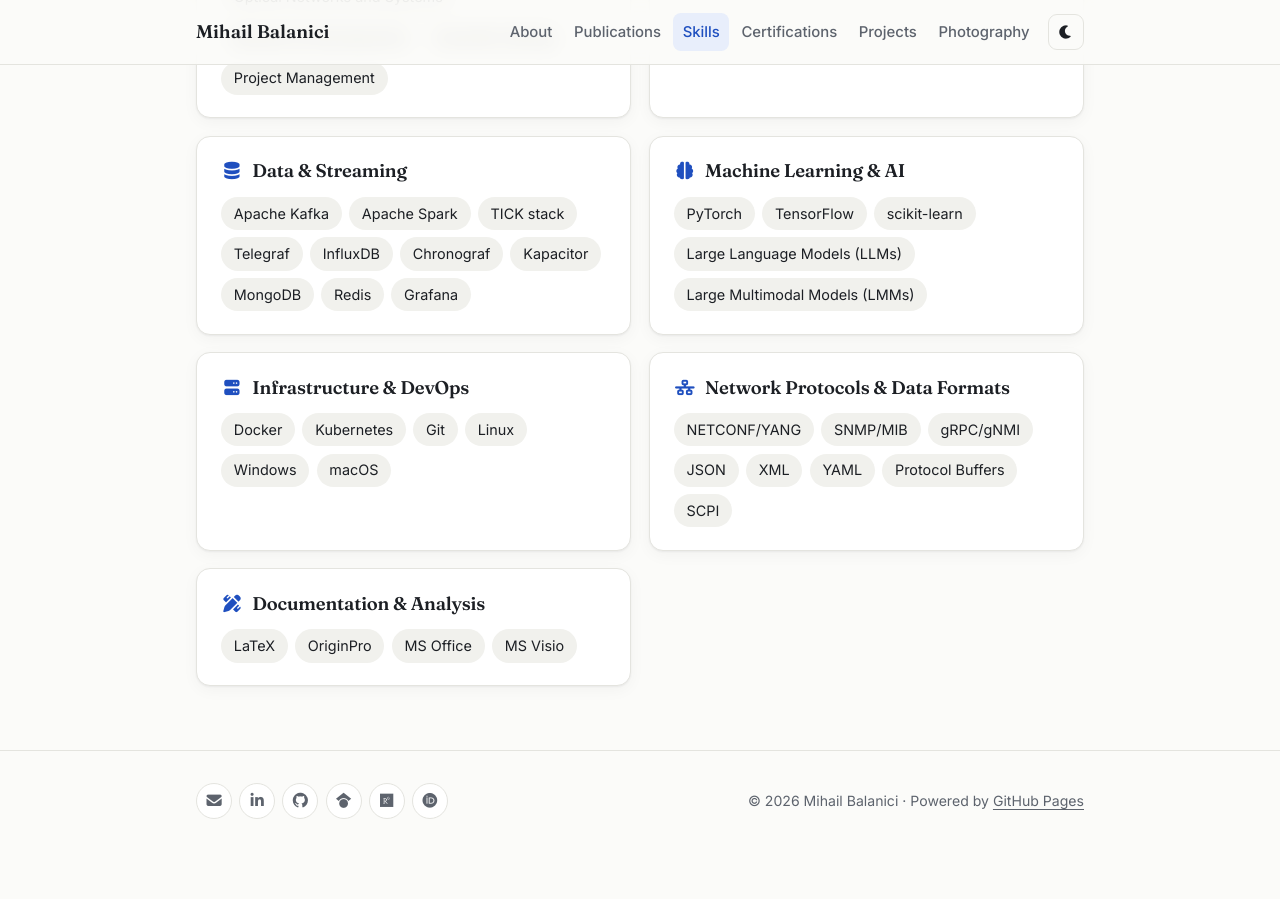
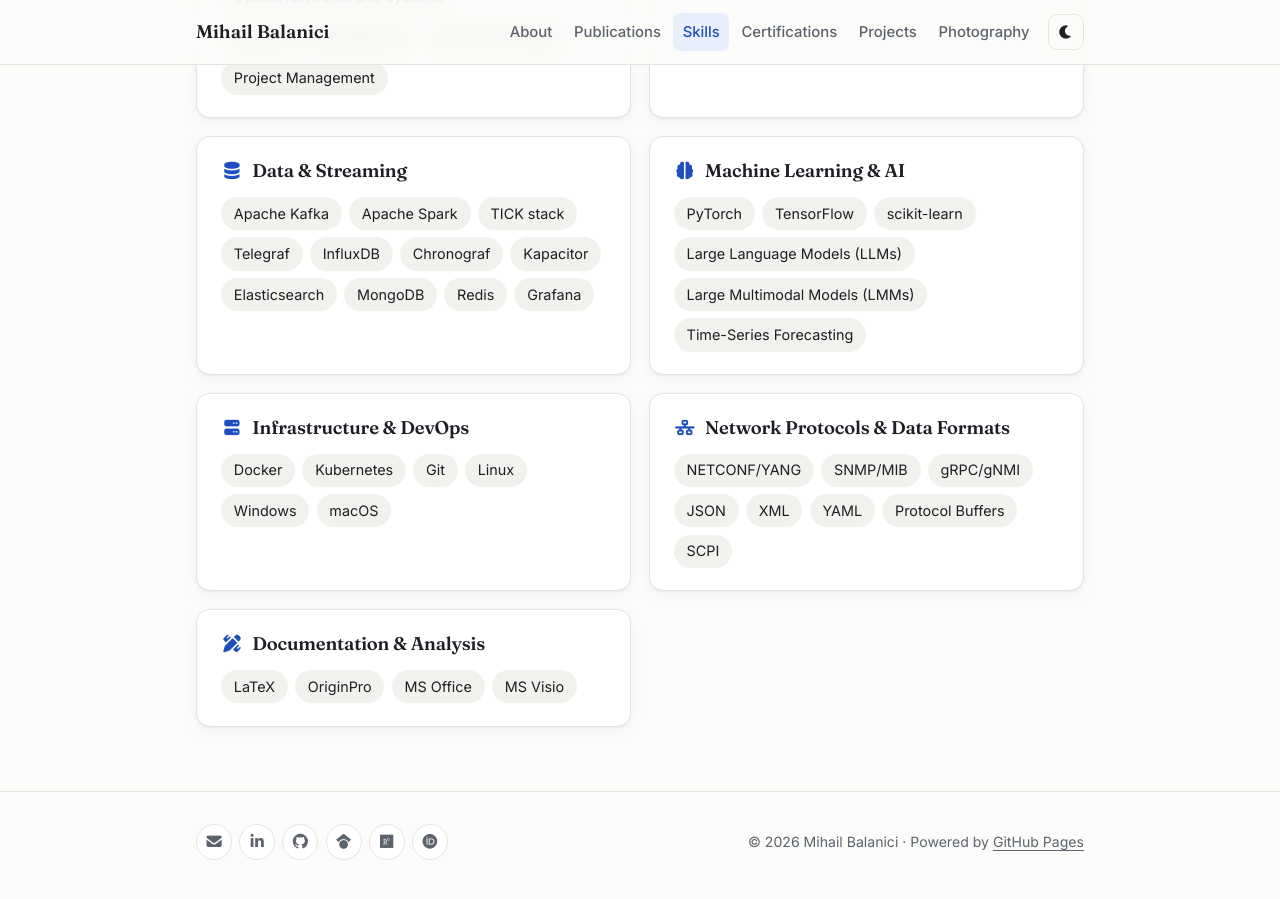
Before and after one commit to mihailbalanici/mihailbalanici.github.io, a Jekyll site: the page built from skills.html, in a window 1280 px wide and 900 px high, scrolled down 572 px. Built offline with Jekyll 4.4.1, drawn with Linux system fonts in a browser that asks for light colours; before the commit the page ends 1431 px from its top, so only the background shows below that.

Commit message:
Update skills.yml

```diff
--- a/_data/skills.yml
+++ b/_data/skills.yml
@@ -8,11 +8,11 @@
 
 - group: Data & Streaming
   icon: fa-solid fa-database
-  items: [Apache Kafka, Apache Spark, TICK stack, Telegraf, InfluxDB, Chronograf, Kapacitor, MongoDB, Redis, Grafana]
+  items: [Apache Kafka, Apache Spark, TICK stack, Telegraf, InfluxDB, Chronograf, Kapacitor, Elasticsearch, MongoDB, Redis, Grafana]
 
 - group: Machine Learning & AI
   icon: fa-solid fa-brain
-  items: [PyTorch, TensorFlow, scikit-learn, Large Language Models (LLMs), Large Multimodal Models (LMMs)]
+  items: [PyTorch, TensorFlow, scikit-learn, Large Language Models (LLMs), Large Multimodal Models (LMMs), Time-Series Forecasting]
 
 - group: Infrastructure & DevOps
   icon: fa-solid fa-server
```
